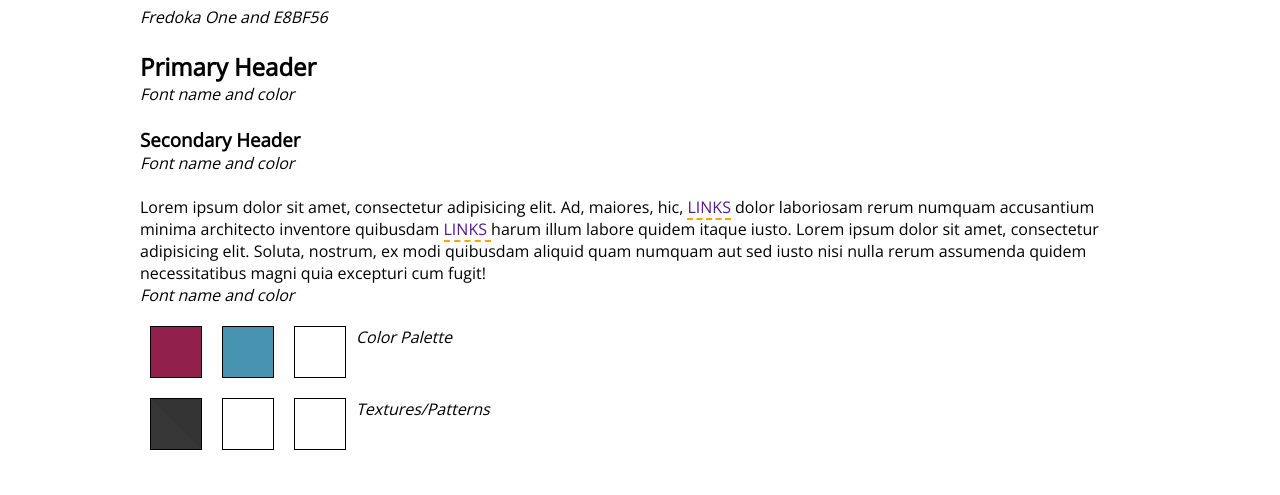
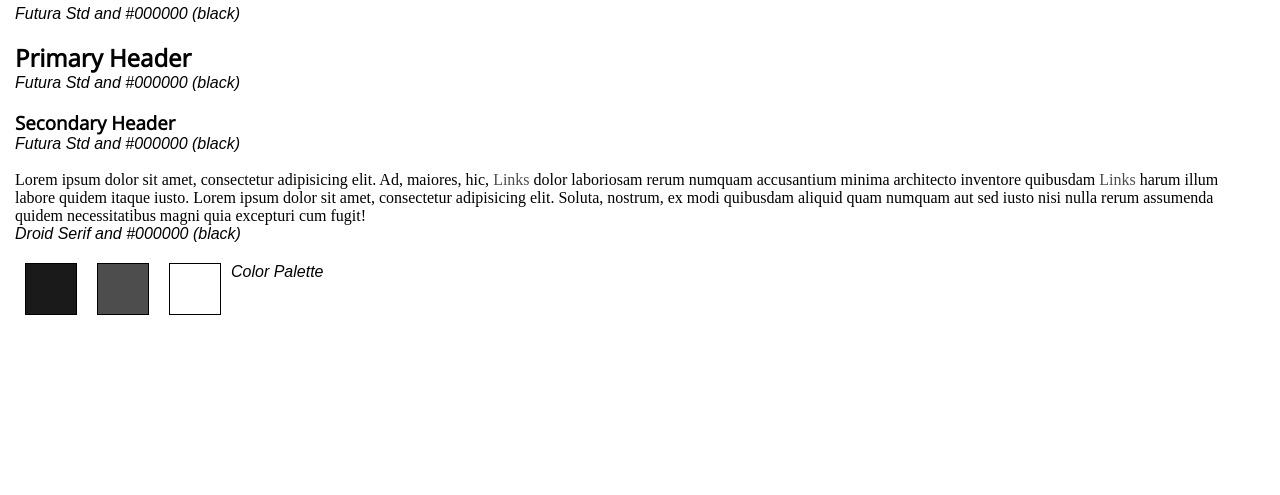
Before and after one commit to POTC3000/p3-style-tile-carter, a plain HTML site: page index.html in a window 1280 px wide. Shown: the part 305-800 px from the top of the page. Drawn offline with nearby package versions, Linux system fonts and the light colour scheme; a web font is replaced by a local one.

Commit message:
Version 2

```diff
--- a/css/styles.css
+++ b/css/styles.css
@@ -1,20 +1,26 @@
 /*Primary Header*/
 body {
+	padding-left: 15px;
+	padding-right: 15px;
+}
+h1, h2, h3 {
 	font-family: "Futura Std", "Futura Std Regular", "Open Sans", sans-serif;
 }
 /* Baseline Links*/
-a:link,
-a:visited {
-	border-bottom: dashed orange 2px;
-	text-transform: uppercase;
+a {
+	color: #4d4d4d;
 	text-decoration: none;
 }
 a:hover {
-	background: red;
+	color: #1a1a1a;
 }
 /* Set Your Own Margin & Padding */
 h2, h3, p {
 	margin: 0;
+}
+p {
+	font-family: 'Droid Serif', serif;
+	padding-right: 15px;
 }
 /* Layout for Style Tile*/
 section {
@@ -33,10 +39,13 @@ section {
 	width: 50px;
 }
 .color-1 {
-	background: #91204D;
+	background: #1a1a1a;
 }
 .color-2 {
-	background: #4894B0;
+	background: #4d4d4d;
+}
+.color-3 {
+	background: #ffffff;
 }
 .pattern-1 {
 	background: url('../img/footer_lodyas.png')
--- a/index.html
+++ b/index.html
@@ -6,33 +6,30 @@
   <meta name="viewport" content="width=device-width">
   <link rel="stylesheet" href="css/normalize.css">
   <link rel="stylesheet" href="css/grid.css">
+  <link href='http://fonts.googleapis.com/css?family=Droid+Serif' rel='stylesheet' type='text/css'>
   <link href='http://fonts.googleapis.com/css?family=Open+Sans' rel='stylesheet' type='text/css'>
 
   <link rel="stylesheet" href="css/styles.css">
 
 </head>
 <body>
-	<div class="container">
+	<div>
 		<section>
 			<!-- Their Logo, not Yours -->
 			<img src="img/ACE-Logo.png" alt="ACE Logo">
 		</section>
 		<section>
-			<h1>Audrey Carter</h1>
-			<em>Fredoka One and E8BF56</em>
+			<h1>Audrey Carter Enterprises</h1>
+			<em>Futura Std and #000000 (black)</em>
 			<br><br>
 			<h2>Primary Header</h2>
-			<em>Font name and color</em>
-
+			<em>Futura Std and #000000 (black)</em>
 			<br><br>
-
 			<h3>Secondary Header</h3>
-			<em>Font name and color</em>
-
+			<em>Futura Std and #000000 (black)</em>
 			<br><br>
-
 			<p>Lorem ipsum dolor sit amet, consectetur adipisicing elit. Ad, maiores, hic, <a href="">Links</a> dolor laboriosam rerum numquam accusantium minima architecto inventore quibusdam <a href="">Links </a> harum illum labore quidem itaque iusto. Lorem ipsum dolor sit amet, consectetur adipisicing elit. Soluta, nostrum, ex modi quibusdam aliquid quam numquam aut sed iusto nisi nulla rerum assumenda quidem necessitatibus magni quia excepturi cum fugit!</p>
-			<em>Font name and color</em>
+			<em>Droid Serif and #000000 (black)</em>
 		</section>
 		<section>
 			<div class="color-1"></div>
@@ -42,14 +39,6 @@
 
 			<div class="clear"></div>
 		</section>
-		<section>
-			<div class="pattern-1"></div>
-			<div class="pattern-2"></div>
-			<div class="pattern-3"></div>
-			<em>Textures/Patterns</em>
-
-			<div class="clear"></div>
-		</section>
 		<!-- Clearfix -->
 		<div class="clear"></div>
 	</div>
```
Also changed, not shown: img/ACE-Logo.png.
